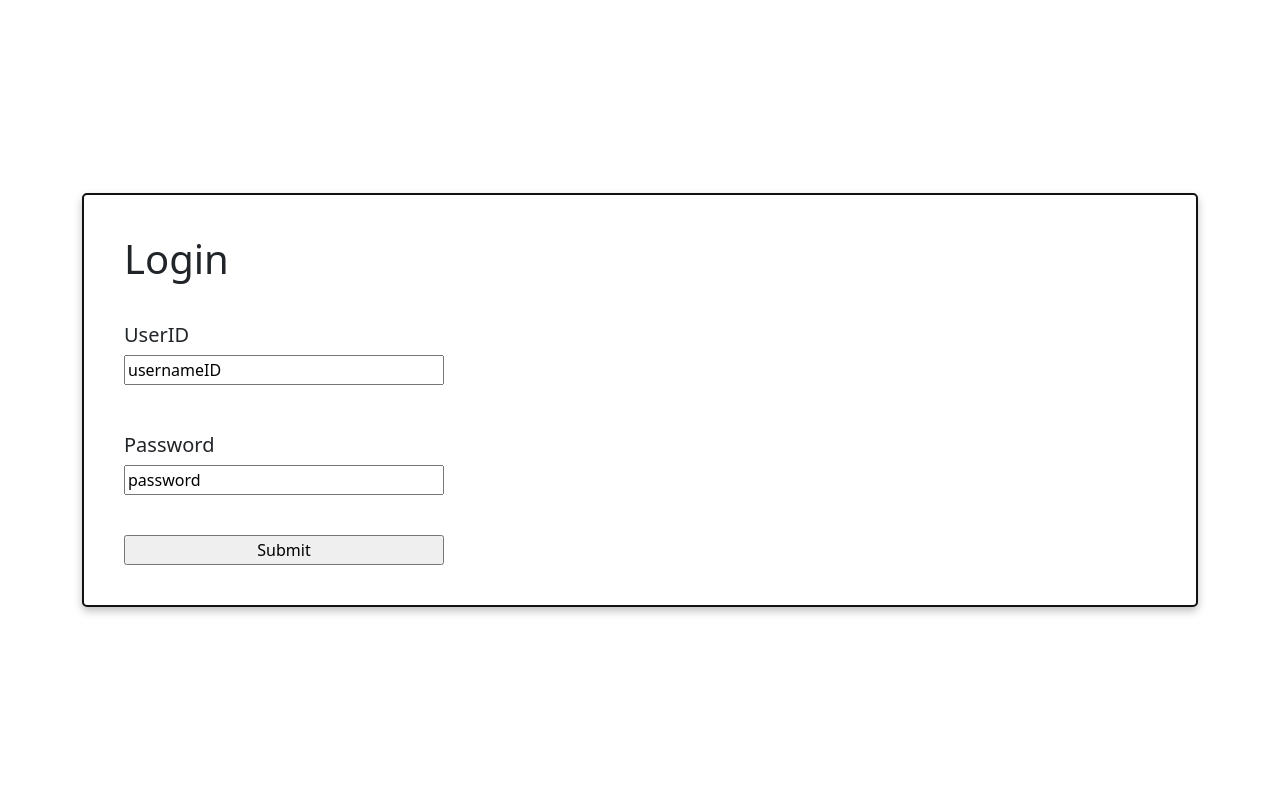
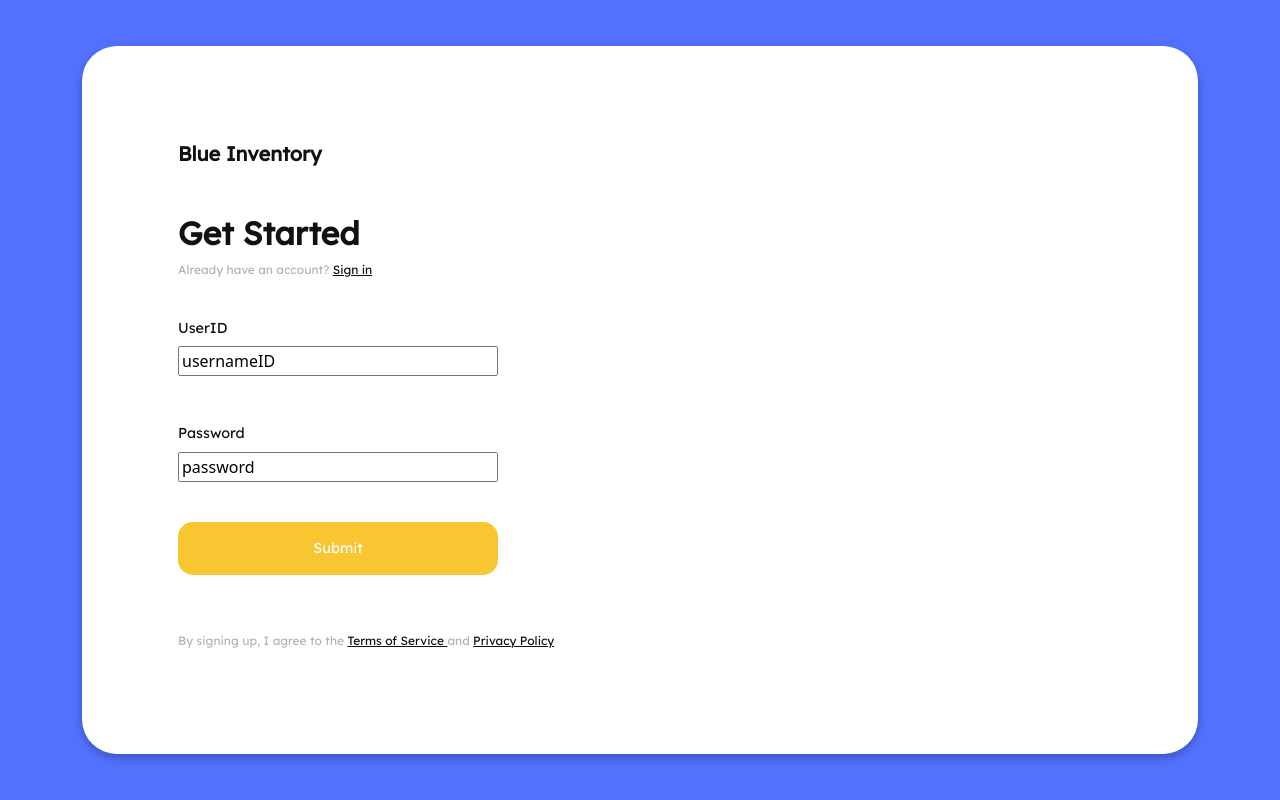
Before and after one commit to Todd-Owen-Mpeli/blueinventory, a Next.js app: page / in a window 1280 px wide. Built offline with nearby package versions, Linux system fonts and the light colour scheme.

Commit message:
Edited the login section content and edited the scss general stying.

```diff
--- a/pages/index.js
+++ b/pages/index.js
@@ -31,7 +31,11 @@ export default function Home() {
 						<div className={styles.content}>
 							<div className={styles.InputSection}>
 								<div className={styles.content}>
-									<h1>Login</h1>
+									<h2 className={styles.title}>Blue Inventory</h2>
+									<h2>Get Started</h2>
+									<h5>
+										Already have an account? <span>Sign in</span>
+									</h5>
 									<form action="" className={styles.inputBox}>
 										<h5>UserID</h5>
 										<input
@@ -56,6 +60,10 @@ export default function Home() {
 											className={styles.submitButton}
 										></input>
 									</form>
+									<h5 className={styles.termsAgreement}>
+										By signing up, I agree to the <span>Terms of Service </span>
+										and <span>Privacy Policy</span>
+									</h5>
 								</div>
 							</div>
 							<div className={styles.ImageSection}>
--- a/styles/Home.module.scss
+++ b/styles/Home.module.scss
@@ -8,36 +8,92 @@
 	height: 100vh;
 	display: flex;
 	align-items: center;
+	background-color: $secondary_blue;
 
 	//  <========== LOGIN FORM ==========>
 	.login {
-		padding: 2.5rem;
-		border-radius: 5px;
-		border: #111 0.15rem solid;
+		padding: 2rem;
+		border-radius: 35px;
+		box-shadow: $box-shadow-6;
 		background-color: $backgroundColor_White;
-		box-shadow: $box-shadow-6;
 
 		.content {
 			display: grid;
 			grid-template-columns: repeat(2, 1fr);
 
 			.InputSection {
+				padding: 4rem;
+
 				.content {
 					display: flex;
 					flex-direction: column;
 
-					.inputBox {
+					.title {
+						font-weight: 600;
+						margin-bottom: 3rem;
+						color: $baseColor_black;
+						font-size: $fontSize_medium;
+						font-family: $fontStyle_header;
+					}
+
+					h2 {
+						font-weight: 600;
+						color: $baseColor_black;
+						font-size: $fontSize_large-0;
+						font-family: $fontStyle_header;
+					}
+
+					h5 {
+						line-height: 1.2rem;
+						font-size: $fontSize_xSmall;
+						color: $baseColor_lightGrey3;
+						font-family: $fontStyle_header;
+
+						span {
+							color: $baseColor_black;
+							text-decoration: underline;
+						}
+
+						span:hover {
+							transition: all 0.1s ease-in-out;
+							color: $secondary_orange;
+						}
+					}
+
+					form {
 						display: flex;
 						margin-top: 2rem;
 						flex-direction: column;
+
+						h5 {
+							color: $baseColor_black;
+							font-size: $fontSize_small;
+							font-family: $fontStyle_header;
+						}
 
 						input {
 							width: 20rem;
 						}
 
 						.submitButton {
+							border: none;
 							margin-top: 2.5rem;
+							border-radius: 15px;
+							padding: 1rem 1.5rem;
+							color: $baseColor_white;
+							font-size: $fontSize_small;
+							font-family: $fontStyle_header;
+							background-color: $secondary_yellow;
 						}
+
+						.submitButton:hover {
+							transition: all 0.5s ease-in-out;
+							background-color: $secondary_orange;
+						}
+					}
+
+					.termsAgreement {
+						margin-top: 3.5rem;
 					}
 				}
 			}
--- a/styles/_colors.scss
+++ b/styles/_colors.scss
@@ -13,7 +13,8 @@ $backgroundColor_black: #111;
 $backgroundColor_lightBlack: #292929;
 
 // Main Colours
-$secondary_blue: #296af8;
-$secondary_yellow: #fbcf40;
-$secondary_orange: #fbb040;
+$secondary_blue: #5271ff;
+$secondary_yellow: #f8c630;
+$secondary_orange: #f8361b;
+$secondary_fadedOrange: #fab395;
 $secondary_Purple: #8a59fd;
--- a/styles/_fonts.scss
+++ b/styles/_fonts.scss
@@ -1,10 +1,10 @@
 /*===== GOOGLE FONTS =====*/
-@import url("https://fonts.googleapis.com/css2?family=Rubik&display=swap");
 @import url("https://fonts.googleapis.com/css2?family=Bebas+Neue&display=swap");
 @import url("https://fonts.googleapis.com/css2?family=Heebo:wght@500&display=swap");
+@import url("https://fonts.googleapis.com/css2?family=Lexend+Deca&family=Open+Sans&family=Sarabun:wght@200&display=swap");
 
 // Font Stack Properties
-$fontStyle_header: "Bebas Neue", cursive;
+$fontStyle_header: "Lexend Deca", cursive;
 $fontStyle_body: "Rubik", sans-serif;
 $fontStyle_option1: "Heebo", cursive;
 
```
